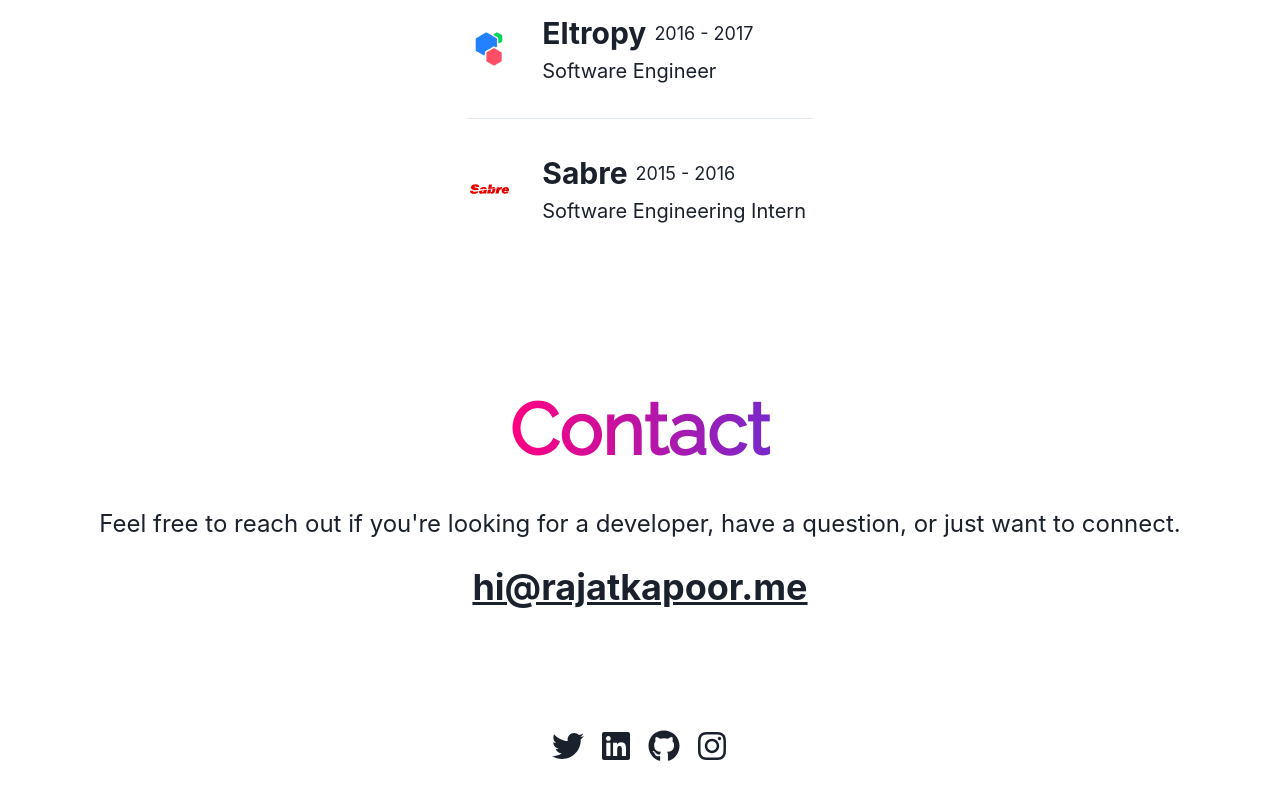
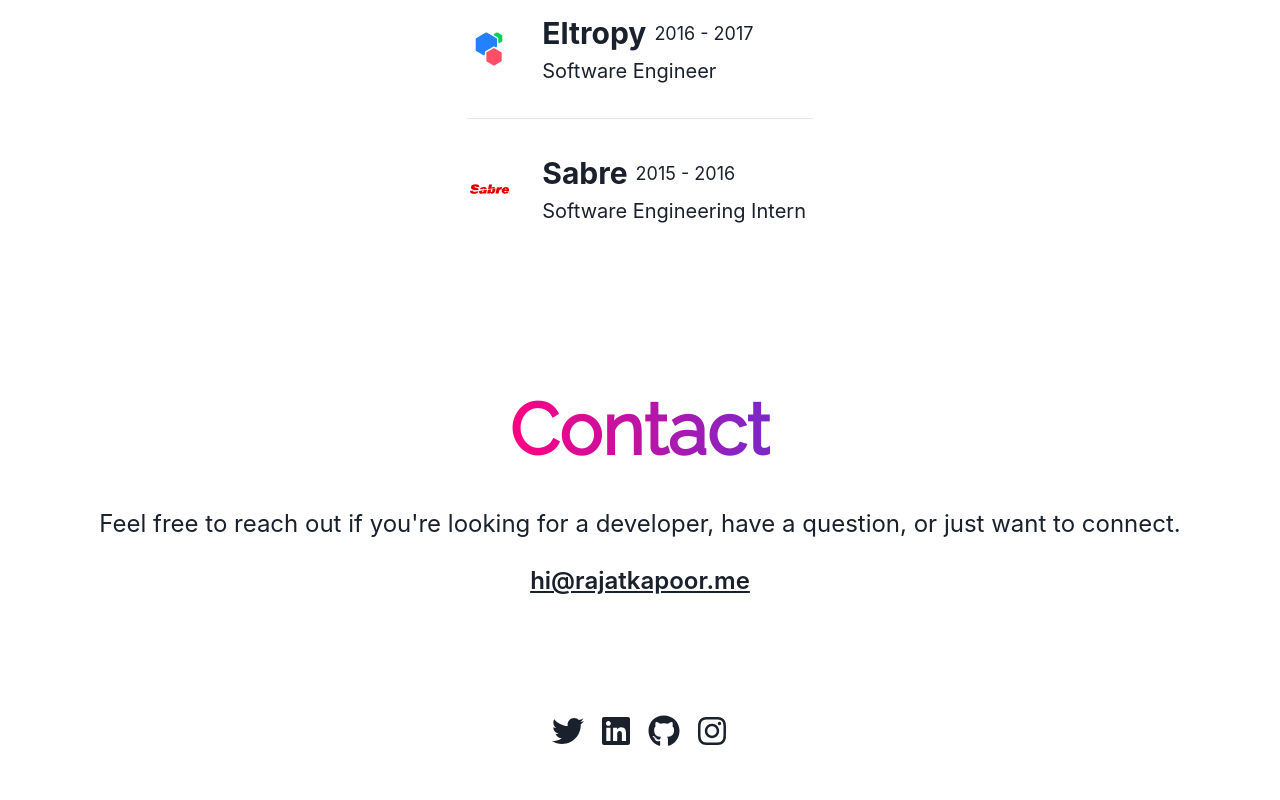
Before and after one commit to rajatkapoor/next.rajatkapoor.me, a Next.js app: page / in a window 1280 px wide. Shown: the part 3043-3843 px from the top of the page. Built offline with nearby package versions, Linux system fonts and the light colour scheme.

Commit message:
Improved email with link

```diff
--- a/components/Contact.jsx
+++ b/components/Contact.jsx
@@ -6,6 +6,7 @@ import {
   Box,
   IconButton,
   Button,
+  Link,
 } from "@chakra-ui/react";
 import React from "react";
 import SocialLinks from "./SocialLinks";
@@ -34,13 +35,15 @@ const Contact = ({ refProp }) => {
         </Text>
       </Flex>
       <Button
+        as={Link}
         size="lg"
         textDecoration="underline"
         variant="link"
         colorScheme={"black"}
         padding={4}
+        href={"mailto: hi@rajatkapoor.me"}
       >
-        <Heading>hi@rajatkapoor.me</Heading>
+        <Text fontSize="2xl">hi@rajatkapoor.me</Text>
       </Button>
     </VStack>
   );
```
